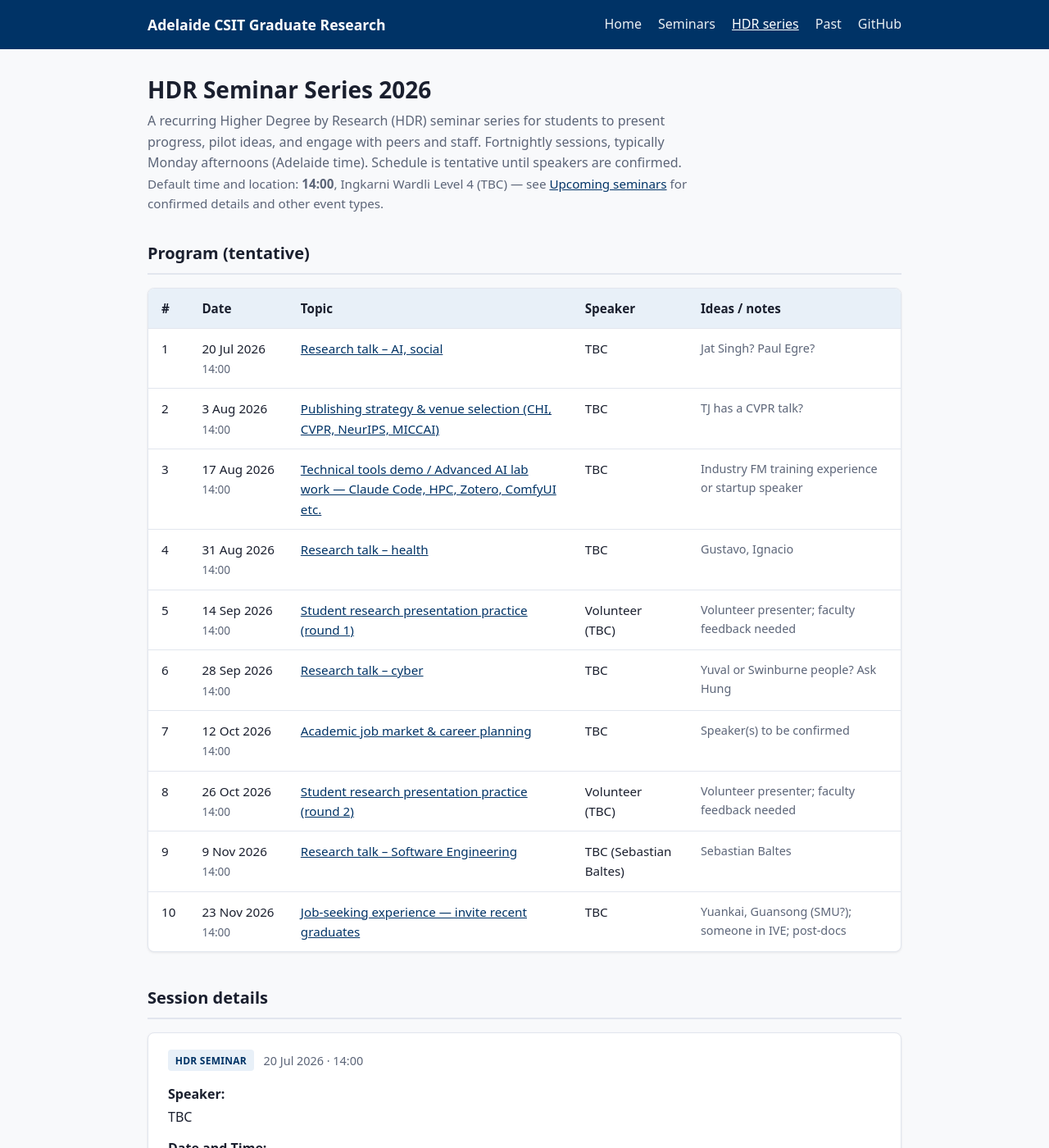
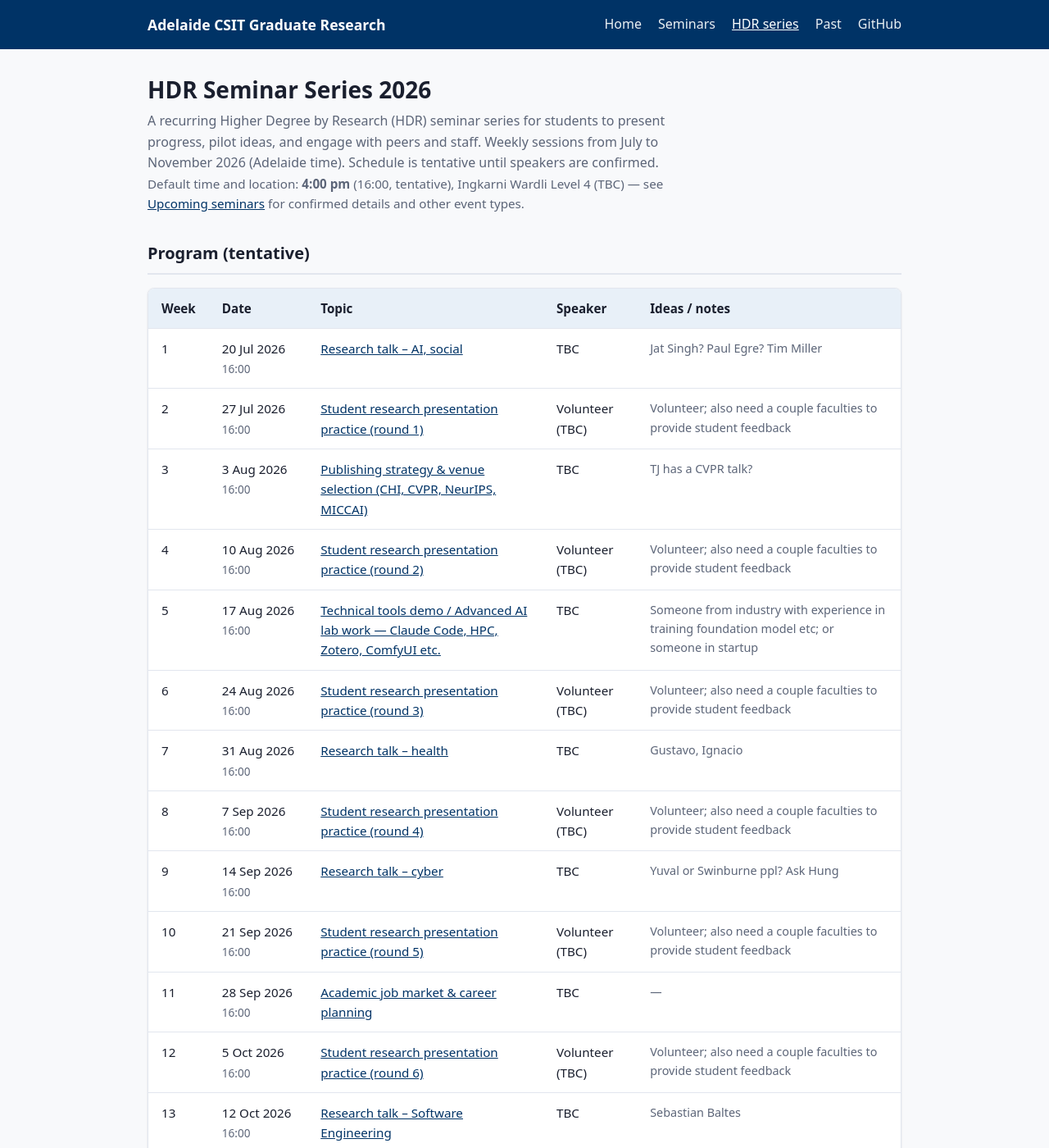
Before and after one commit to ht-timchen/Adelaide-CSIT-GRC, a Jekyll site: the page built from hdr-series.md, in a window 1280 px wide and 1400 px high. Shown: the whole window at 82% size. Built offline with Jekyll 4.4.1, drawn with Linux system fonts in a browser that asks for light colours; some of the changed text lies outside the part shown.

Commit message:
Update HDR series to 16-week schedule at 4pm tentative.
Weekly program Jul–Nov 2026 with presentation practice rounds; default session time 16:00.

Co-authored-by: Cursor <cursoragent@cursor.com>

```diff
--- a/_config.yml
+++ b/_config.yml
@@ -41,6 +41,5 @@ hdr_series:
   title: "HDR Seminar Series 2026"
   description: |
     A recurring Higher Degree by Research (HDR) seminar series for students to present
-    progress, pilot ideas, and engage with peers and staff. Fortnightly sessions,
-    typically Monday afternoons (Adelaide time). Schedule is tentative until speakers
-    are confirmed.
+    progress, pilot ideas, and engage with peers and staff. Weekly sessions from July
+    to November 2026 (Adelaide time). Schedule is tentative until speakers are confirmed.
--- a/_data/seminars.yml
+++ b/_data/seminars.yml
@@ -65,155 +65,218 @@ seminars:
     title: "Research talk – AI, social"
     speaker: "TBC"
     date: 2026-07-20
-    time: "14:00"
+    time: "16:00"
     location: "Ingkarni Wardli, Level 4 seminar room (TBC)"
     abstract: |
-      HDR Seminar Series — Session 1 of 10 (tentative). Recurring series for HDR students to present progress, pilot ideas, and engage with peers and staff.
-
-      Possible speakers: Jat Singh? Paul Egre?
-    ideas: "Jat Singh? Paul Egre?"
+      HDR Seminar Series — Week 1 of 16 (tentative).
+    ideas: "Jat Singh? Paul Egre? Tim Miller"
     status: scheduled
 
-  - id: hdr-2026-08-03-series-02
+  - id: hdr-2026-07-27-series-02
     type: hdr_seminar
     series: hdr-2026
     session_number: 2
+    title: "Student research presentation practice (round 1)"
+    speaker: "Volunteer (TBC)"
+    date: 2026-07-27
+    time: "16:00"
+    location: "Ingkarni Wardli, Level 4 seminar room (TBC)"
+    abstract: |
+      HDR Seminar Series — Week 2 of 16 (tentative). Student presentation practice with faculty feedback.
+    ideas: "Volunteer; also need a couple faculties to provide student feedback"
+    status: scheduled
+
+  - id: hdr-2026-08-03-series-03
+    type: hdr_seminar
+    series: hdr-2026
+    session_number: 3
     title: "Publishing strategy & venue selection (CHI, CVPR, NeurIPS, MICCAI)"
     speaker: "TBC"
     date: 2026-08-03
-    time: "14:00"
+    time: "16:00"
     location: "Ingkarni Wardli, Level 4 seminar room (TBC)"
     abstract: |
-      HDR Seminar Series — Session 2 of 10 (tentative).
-
-      Ideas: TJ has a CVPR talk?
+      HDR Seminar Series — Week 3 of 16 (tentative).
     ideas: "TJ has a CVPR talk?"
     status: scheduled
 
-  - id: hdr-2026-08-17-series-03
+  - id: hdr-2026-08-10-series-04
     type: hdr_seminar
     series: hdr-2026
-    session_number: 3
+    session_number: 4
+    title: "Student research presentation practice (round 2)"
+    speaker: "Volunteer (TBC)"
+    date: 2026-08-10
+    time: "16:00"
+    location: "Ingkarni Wardli, Level 4 seminar room (TBC)"
+    abstract: |
+      HDR Seminar Series — Week 4 of 16 (tentative). Student presentation practice with faculty feedback.
+    ideas: "Volunteer; also need a couple faculties to provide student feedback"
+    status: scheduled
+
+  - id: hdr-2026-08-17-series-05
+    type: hdr_seminar
+    series: hdr-2026
+    session_number: 5
     title: "Technical tools demo / Advanced AI lab work — Claude Code, HPC, Zotero, ComfyUI etc."
     speaker: "TBC"
     date: 2026-08-17
-    time: "14:00"
+    time: "16:00"
     location: "Ingkarni Wardli, Level 4 seminar room (TBC)"
     abstract: |
-      HDR Seminar Series — Session 3 of 10 (tentative).
-
-      Ideas: Someone from industry with experience in training foundation models; or someone in a startup.
-    ideas: "Industry FM training experience or startup speaker"
+      HDR Seminar Series — Week 5 of 16 (tentative).
+    ideas: "Someone from industry with experience in training foundation model etc; or someone in startup"
     status: scheduled
 
-  - id: hdr-2026-08-31-series-04
+  - id: hdr-2026-08-24-series-06
     type: hdr_seminar
     series: hdr-2026
-    session_number: 4
+    session_number: 6
+    title: "Student research presentation practice (round 3)"
+    speaker: "Volunteer (TBC)"
+    date: 2026-08-24
+    time: "16:00"
+    location: "Ingkarni Wardli, Level 4 seminar room (TBC)"
+    abstract: |
+      HDR Seminar Series — Week 6 of 16 (tentative). Student presentation practice with faculty feedback.
+    ideas: "Volunteer; also need a couple faculties to provide student feedback"
+    status: scheduled
+
+  - id: hdr-2026-08-31-series-07
+    type: hdr_seminar
+    series: hdr-2026
+    session_number: 7
     title: "Research talk – health"
     speaker: "TBC"
     date: 2026-08-31
-    time: "14:00"
+    time: "16:00"
     location: "Ingkarni Wardli, Level 4 seminar room (TBC)"
     abstract: |
-      HDR Seminar Series — Session 4 of 10 (tentative).
-
-      Possible speakers: Gustavo, Ignacio.
+      HDR Seminar Series — Week 7 of 16 (tentative).
     ideas: "Gustavo, Ignacio"
     status: scheduled
 
-  - id: hdr-2026-09-14-series-05
-    type: hdr_seminar
-    series: hdr-2026
-    session_number: 5
-    title: "Student research presentation practice (round 1)"
-    speaker: "Volunteer (TBC)"
-    date: 2026-09-14
-    time: "14:00"
-    location: "Ingkarni Wardli, Level 4 seminar room (TBC)"
-    abstract: |
-      HDR Seminar Series — Session 5 of 10 (tentative).
-
-      Student volunteer presentation practice. Also need a couple of faculty members to provide student feedback.
-    ideas: "Volunteer presenter; faculty feedback needed"
-    status: scheduled
-
-  - id: hdr-2026-09-28-series-06
-    type: hdr_seminar
-    series: hdr-2026
-    session_number: 6
-    title: "Research talk – cyber"
-    speaker: "TBC"
-    date: 2026-09-28
-    time: "14:00"
-    location: "Ingkarni Wardli, Level 4 seminar room (TBC)"
-    abstract: |
-      HDR Seminar Series — Session 6 of 10 (tentative).
-
-      Ideas: Yuval or Swinburne people? Ask Hung.
-    ideas: "Yuval or Swinburne people? Ask Hung"
-    status: scheduled
-
-  - id: hdr-2026-10-12-series-07
-    type: hdr_seminar
-    series: hdr-2026
-    session_number: 7
-    title: "Academic job market & career planning"
-    speaker: "TBC"
-    date: 2026-10-12
-    time: "14:00"
-    location: "Ingkarni Wardli, Level 4 seminar room (TBC)"
-    abstract: |
-      HDR Seminar Series — Session 7 of 10 (tentative).
-
-      Speaker(s) to be confirmed.
-    ideas: "Speaker(s) to be confirmed"
-    status: scheduled
-
-  - id: hdr-2026-10-26-series-08
+  - id: hdr-2026-09-07-series-08
     type: hdr_seminar
     series: hdr-2026
     session_number: 8
-    title: "Student research presentation practice (round 2)"
+    title: "Student research presentation practice (round 4)"
     speaker: "Volunteer (TBC)"
-    date: 2026-10-26
-    time: "14:00"
+    date: 2026-09-07
+    time: "16:00"
     location: "Ingkarni Wardli, Level 4 seminar room (TBC)"
     abstract: |
-      HDR Seminar Series — Session 8 of 10 (tentative).
-
-      Student volunteer presentation practice. Also need a couple of faculty members to provide student feedback.
-    ideas: "Volunteer presenter; faculty feedback needed"
+      HDR Seminar Series — Week 8 of 16 (tentative). Student presentation practice with faculty feedback.
+    ideas: "Volunteer; also need a couple faculties to provide student feedback"
     status: scheduled
 
-  - id: hdr-2026-11-09-series-09
+  - id: hdr-2026-09-14-series-09
     type: hdr_seminar
     series: hdr-2026
     session_number: 9
-    title: "Research talk – Software Engineering"
-    speaker: "TBC (Sebastian Baltes)"
-    date: 2026-11-09
-    time: "14:00"
+    title: "Research talk – cyber"
+    speaker: "TBC"
+    date: 2026-09-14
+    time: "16:00"
     location: "Ingkarni Wardli, Level 4 seminar room (TBC)"
     abstract: |
-      HDR Seminar Series — Session 9 of 10 (tentative).
+      HDR Seminar Series — Week 9 of 16 (tentative).
+    ideas: "Yuval or Swinburne ppl? Ask Hung"
+    status: scheduled
 
-      Ideas: Sebastian Baltes.
+  - id: hdr-2026-09-21-series-10
+    type: hdr_seminar
+    series: hdr-2026
+    session_number: 10
+    title: "Student research presentation practice (round 5)"
+    speaker: "Volunteer (TBC)"
+    date: 2026-09-21
+    time: "16:00"
+    location: "Ingkarni Wardli, Level 4 seminar room (TBC)"
+    abstract: |
+      HDR Seminar Series — Week 10 of 16 (tentative). Student presentation practice with faculty feedback.
+    ideas: "Volunteer; also need a couple faculties to provide student feedback"
+    status: scheduled
+
+  - id: hdr-2026-09-28-series-11
+    type: hdr_seminar
+    series: hdr-2026
+    session_number: 11
+    title: "Academic job market & career planning"
+    speaker: "TBC"
+    date: 2026-09-28
+    time: "16:00"
+    location: "Ingkarni Wardli, Level 4 seminar room (TBC)"
+    abstract: |
+      HDR Seminar Series — Week 11 of 16 (tentative).
+    status: scheduled
+
+  - id: hdr-2026-10-05-series-12
+    type: hdr_seminar
+    series: hdr-2026
+    session_number: 12
+    title: "Student research presentation practice (round 6)"
+    speaker: "Volunteer (TBC)"
+    date: 2026-10-05
+    time: "16:00"
+    location: "Ingkarni Wardli, Level 4 seminar room (TBC)"
+    abstract: |
+      HDR Seminar Series — Week 12 of 16 (tentative). Student presentation practice with faculty feedback.
+    ideas: "Volunteer; also need a couple faculties to provide student feedback"
+    status: scheduled
+
+  - id: hdr-2026-10-12-series-13
+    type: hdr_seminar
+    series: hdr-2026
+    session_number: 13
+    title: "Research talk – Software Engineering"
+    speaker: "TBC"
+    date: 2026-10-12
+    time: "16:00"
+    location: "Ingkarni Wardli, Level 4 seminar room (TBC)"
+    abstract: |
+      HDR Seminar Series — Week 13 of 16 (tentative).
     ideas: "Sebastian Baltes"
     status: scheduled
 
-  - id: hdr-2026-11-23-series-10
+  - id: hdr-2026-10-19-series-14
     type: hdr_seminar
     series: hdr-2026
-    session_number: 10
+    session_number: 14
+    title: "Student research presentation practice (round 7)"
+    speaker: "Volunteer (TBC)"
+    date: 2026-10-19
+    time: "16:00"
+    location: "Ingkarni Wardli, Level 4 seminar room (TBC)"
+    abstract: |
+      HDR Seminar Series — Week 14 of 16 (tentative). Student presentation practice with faculty feedback.
+    ideas: "Volunteer; also need a couple faculties to provide student feedback"
+    status: scheduled
+
+  - id: hdr-2026-10-26-series-15
+    type: hdr_seminar
+    series: hdr-2026
+    session_number: 15
     title: "Job-seeking experience — invite recent graduates"
     speaker: "TBC"
-    date: 2026-11-23
-    time: "14:00"
+    date: 2026-10-26
+    time: "16:00"
     location: "Ingkarni Wardli, Level 4 seminar room (TBC)"
     abstract: |
-      HDR Seminar Series — Session 10 of 10 (tentative).
-
-      Ideas: Yuankai, Guansong (SMU?); someone in IVE; post-docs.
+      HDR Seminar Series — Week 15 of 16 (tentative).
     ideas: "Yuankai, Guansong (SMU?); someone in IVE; post-docs"
     status: scheduled
+
+  - id: hdr-2026-11-02-series-16
+    type: hdr_seminar
+    series: hdr-2026
+    session_number: 16
+    title: "Student research presentation practice (round 8)"
+    speaker: "Volunteer (TBC)"
+    date: 2026-11-02
+    time: "16:00"
+    location: "Ingkarni Wardli, Level 4 seminar room (TBC)"
+    abstract: |
+      HDR Seminar Series — Week 16 of 16 (tentative). Student presentation practice with faculty feedback.
+    ideas: "Volunteer; also need a couple faculties to provide student feedback"
+    status: scheduled
--- a/_includes/hdr-series-table.html
+++ b/_includes/hdr-series-table.html
@@ -8,7 +8,7 @@
   <table class="series-table">
     <thead>
       <tr>
-        <th scope="col">#</th>
+        <th scope="col">Week</th>
         <th scope="col">Date</th>
         <th scope="col">Topic</th>
         <th scope="col">Speaker</th>
--- a/hdr-series.md
+++ b/hdr-series.md
@@ -8,7 +8,7 @@ description: Tentative 2026 HDR Seminar Series program — fortnightly sessions
   <h1>{{ site.hdr_series.title }}</h1>
   <p>{{ site.hdr_series.description }}</p>
   <p class="page-header__meta">
-    Default time and location: <strong>14:00</strong>, Ingkarni Wardli Level 4 (TBC) — see
+    Default time and location: <strong>4:00 pm</strong> (16:00, tentative), Ingkarni Wardli Level 4 (TBC) — see
     <a href="{{ '/seminars' | relative_url }}">Upcoming seminars</a> for confirmed details and other event types.
   </p>
 </div>
```
Also changed, not shown: AGENTS.md (+1 -1 lines).
